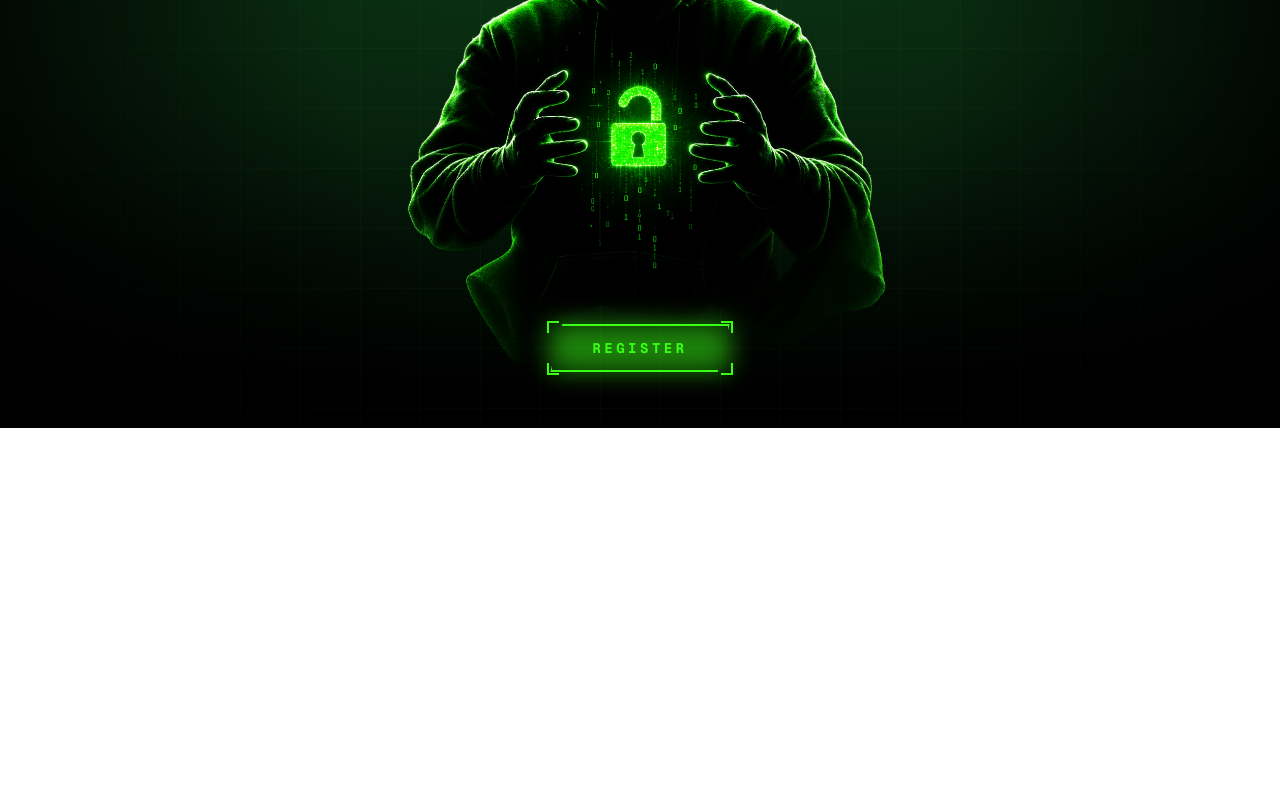
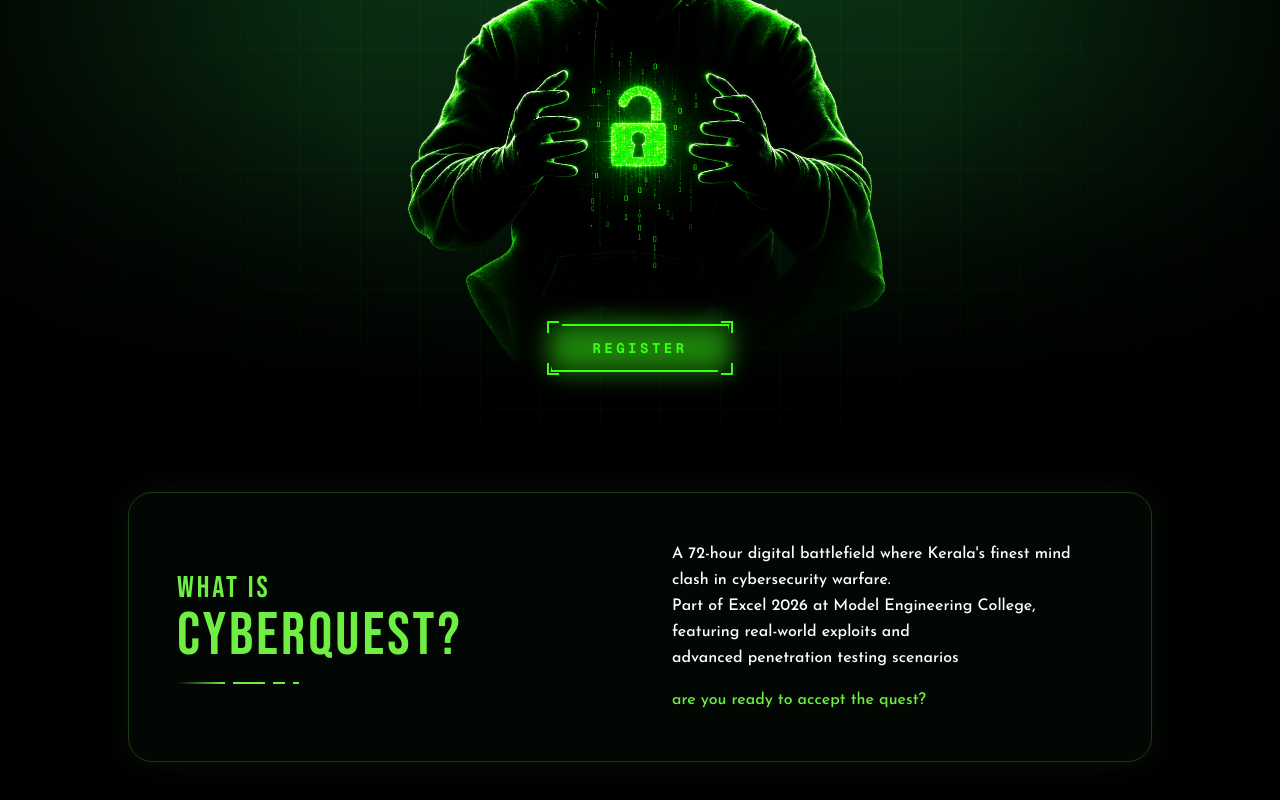
Before and after one commit to diyajojo/cyberquest, a Next.js app: page / in a window 1280 px wide. Shown: the part 372-1172 px from the top of the page. Before the commit the page ends 800 px from the top, so only its background shows below. Built offline with nearby package versions, Linux system fonts and the light colour scheme.

Commit message:
feat: add Josefin Sans font and implement What is Cyberquest landing page section

```diff
--- a/src/app/globals.css
+++ b/src/app/globals.css
@@ -12,6 +12,7 @@
   --font-mono: var(--font-geist-mono);
   --font-roboto-slab: var(--font-roboto-slab);
   --font-bebas-neue: var(--font-bebas-neue);
+  --font-josefin-sans: var(--font-josefin-sans);
 }
 
 @media (prefers-color-scheme: dark) {
--- a/src/app/layout.tsx
+++ b/src/app/layout.tsx
@@ -1,5 +1,5 @@
 import type { Metadata } from "next";
-import { Geist, Geist_Mono, Roboto_Slab, Bebas_Neue } from "next/font/google";
+import { Geist, Geist_Mono, Roboto_Slab, Bebas_Neue, Josefin_Sans } from "next/font/google";
 import "./globals.css";
 
 const geistSans = Geist({
@@ -23,6 +23,11 @@
   subsets: ["latin"],
 });
 
+const josefinSans = Josefin_Sans({
+  variable: "--font-josefin-sans",
+  subsets: ["latin"],
+});
+
 export const metadata: Metadata = {
   title: "Create Next App",
   description: "Generated by create next app",
@@ -30,7 +35,7 @@
 
 export default function RootLayout({ children }: LayoutProps<"/">) {
   return (
-    <html lang="en" className={`${geistSans.variable} ${geistMono.variable} ${robotoSlab.variable} ${bebasNeue.variable}`}>
+    <html lang="en" className={`${geistSans.variable} ${geistMono.variable} ${robotoSlab.variable} ${bebasNeue.variable} ${josefinSans.variable}`}>
       <body>{children}</body>
     </html>
   );
--- a/src/app/page.tsx
+++ b/src/app/page.tsx
@@ -167,6 +167,42 @@
           </div>
         </div>
       </section>
+
+      {/* ── What is Cyberquest Section ── */}
+      <section className="relative z-10 flex flex-col items-center w-full px-4 py-16">
+        <div className="w-full max-w-5xl rounded-3xl border border-[#1b3d18] bg-[#030904]/80 p-8 sm:p-12 backdrop-blur-sm shadow-[0_0_30px_rgba(27,61,24,0.3)]">
+          <div className="flex flex-col md:flex-row items-start md:items-center justify-between gap-8 md:gap-16">
+
+            {/* Left Column: Heading */}
+            <div className="flex-1">
+              <h2 className="font-bebas-neue flex flex-col uppercase">
+                <span className="text-2xl sm:text-3xl tracking-widest text-[#6FEF44]">What Is</span>
+                <span className="text-4xl sm:text-5xl md:text-6xl tracking-wider text-[#6FEF44]">Cyberquest?</span>
+              </h2>
+              {/* Decorative underline */}
+              <div className="mt-4 flex items-center gap-2">
+                <div className="h-[2px] w-12 bg-gradient-to-r from-transparent to-[#6FEF44]"></div>
+                <div className="h-[2px] w-8 bg-[#6FEF44]"></div>
+                <div className="h-[2px] w-3 bg-[#6FEF44]"></div>
+                <div className="h-[2px] w-1.5 bg-[#6FEF44]"></div>
+              </div>
+            </div>
+
+            {/* Right Column: Text Content */}
+            <div className="flex-1 font-josefin-sans font-medium text-sm sm:text-base leading-relaxed text-white">
+              <p className="mb-4">
+                A 72-hour digital battlefield where Kerala's finest mind clash in cybersecurity warfare.<br/>
+                Part of Excel 2026 at Model Engineering College, featuring real-world exploits and<br/>
+                advanced penetration testing scenarios
+              </p>
+              <p className="text-[#6FEF44]">
+                are you ready to accept the quest?
+              </p>
+            </div>
+
+          </div>
+        </div>
+      </section>
     </div>
   );
 }
```
